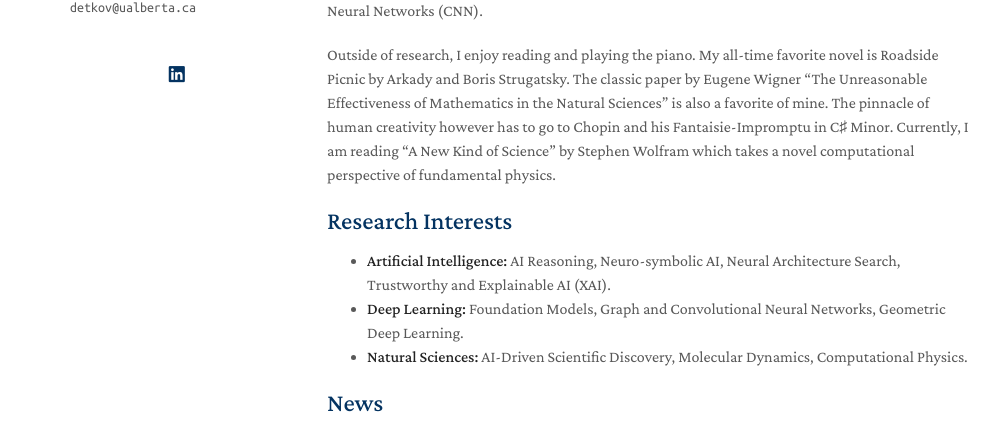
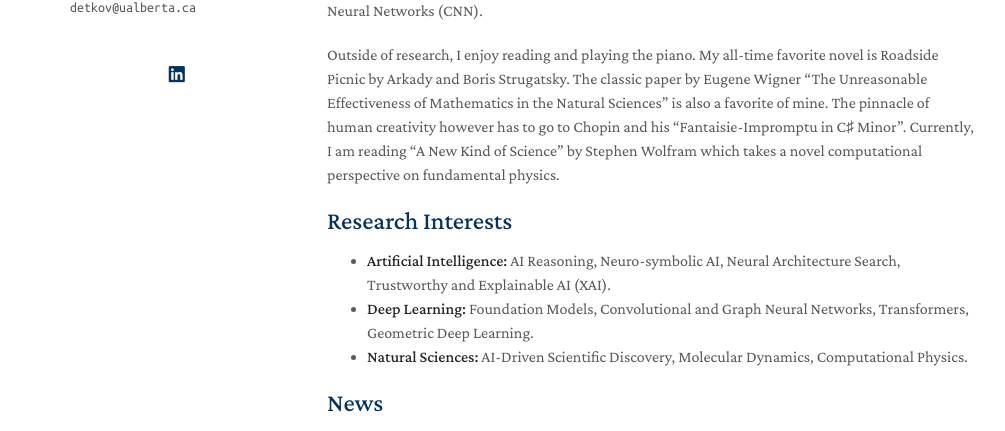
Before and after one commit to AlexanderDetkov/AlexanderDetkov.github.io, a Jekyll site: the page built from index.md, in a window 1280 px wide and 900 px high. Shown: the part 322-753 px from the top of the window, without its empty margins (143-1148 px from the left). Built offline with Jekyll 4.4.1, drawn with Linux system fonts in a browser that asks for light colours; nearby versions of some CDN libraries; a style sheet for code colours, icons or effects is not loaded; our own code applies the rules of GitHub Pages for plain Markdown files.

Commit message:
Update index.md

```diff
--- a/index.md
+++ b/index.md
@@ -7,11 +7,11 @@ Hello, my name is Alex, and I'm currently in the final year of my undergraduate
 
 Currently, I am working with [Prof. Di Niu](https://sites.ualberta.ca/~dniu/Homepage/Home.html) on enhancing Graph Neural Network (GNN) performance and explainability with symbolic and reinforcement learning. Previously I interned at Huawei Research for a year working on hardware-aware Neural Architecture Search (NAS) and Convolutional Neural Networks (CNN).
 
-Outside of research, I enjoy reading and playing the piano. My all-time favorite novel is Roadside Picnic by Arkady and Boris Strugatsky. The classic paper by Eugene Wigner "The Unreasonable Effectiveness of Mathematics in the Natural Sciences" is also a favorite of mine. The pinnacle of human creativity however has to go to Chopin and his Fantaisie-Impromptu in C♯ Minor. Currently, I am reading “A New Kind of Science” by Stephen Wolfram which takes a novel computational perspective of fundamental physics.
+Outside of research, I enjoy reading and playing the piano. My all-time favorite novel is Roadside Picnic by Arkady and Boris Strugatsky. The classic paper by Eugene Wigner "The Unreasonable Effectiveness of Mathematics in the Natural Sciences" is also a favorite of mine. The pinnacle of human creativity however has to go to Chopin and his "Fantaisie-Impromptu in C♯ Minor". Currently, I am reading “A New Kind of Science” by Stephen Wolfram which takes a novel computational perspective on fundamental physics.
 
 ## Research Interests
 - **Artificial Intelligence:** AI Reasoning, Neuro-symbolic AI, Neural Architecture Search, Trustworthy and Explainable AI (XAI).
-- **Deep Learning:** Foundation Models, Graph and Convolutional Neural Networks, Geometric Deep Learning.
+- **Deep Learning:** Foundation Models, Convolutional and Graph Neural Networks, Transformers, Geometric Deep Learning.
 - **Natural Sciences:** AI-Driven Scientific Discovery, Molecular Dynamics, Computational Physics.
 
 ## News
```
